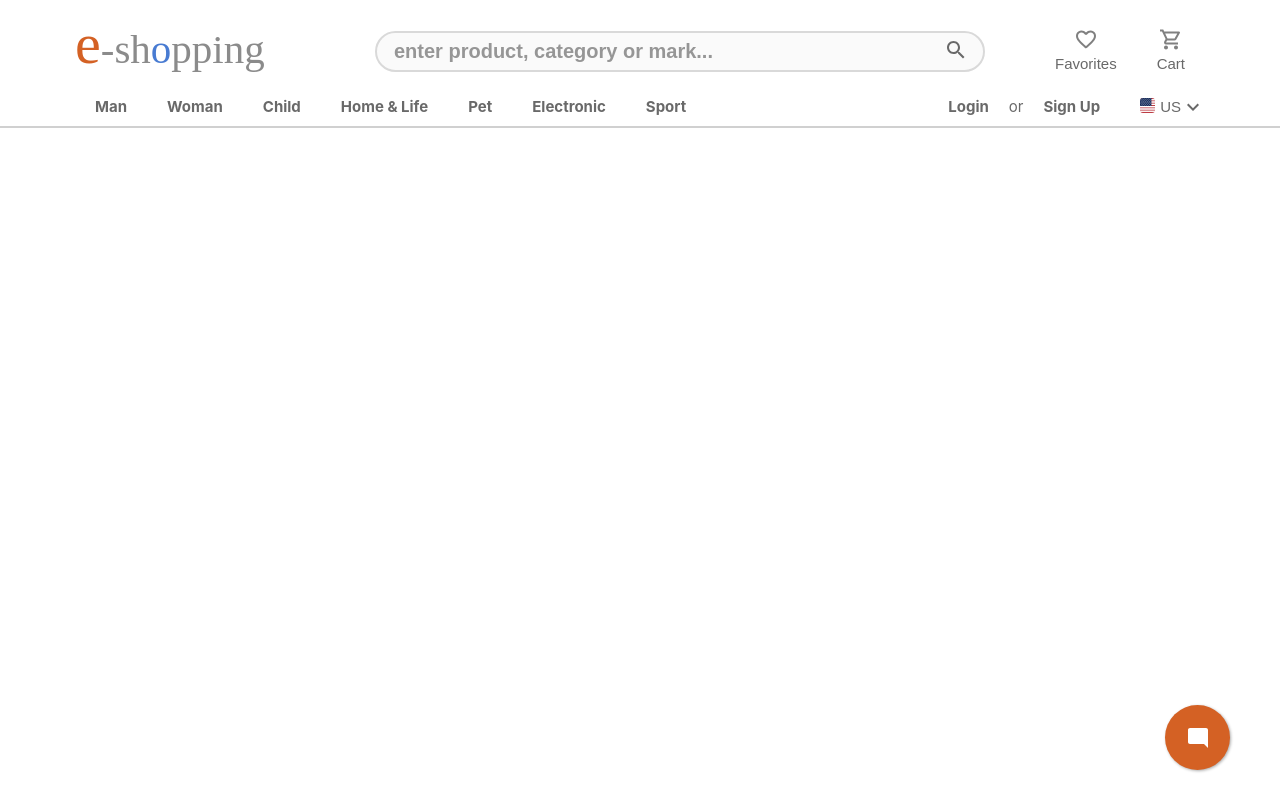
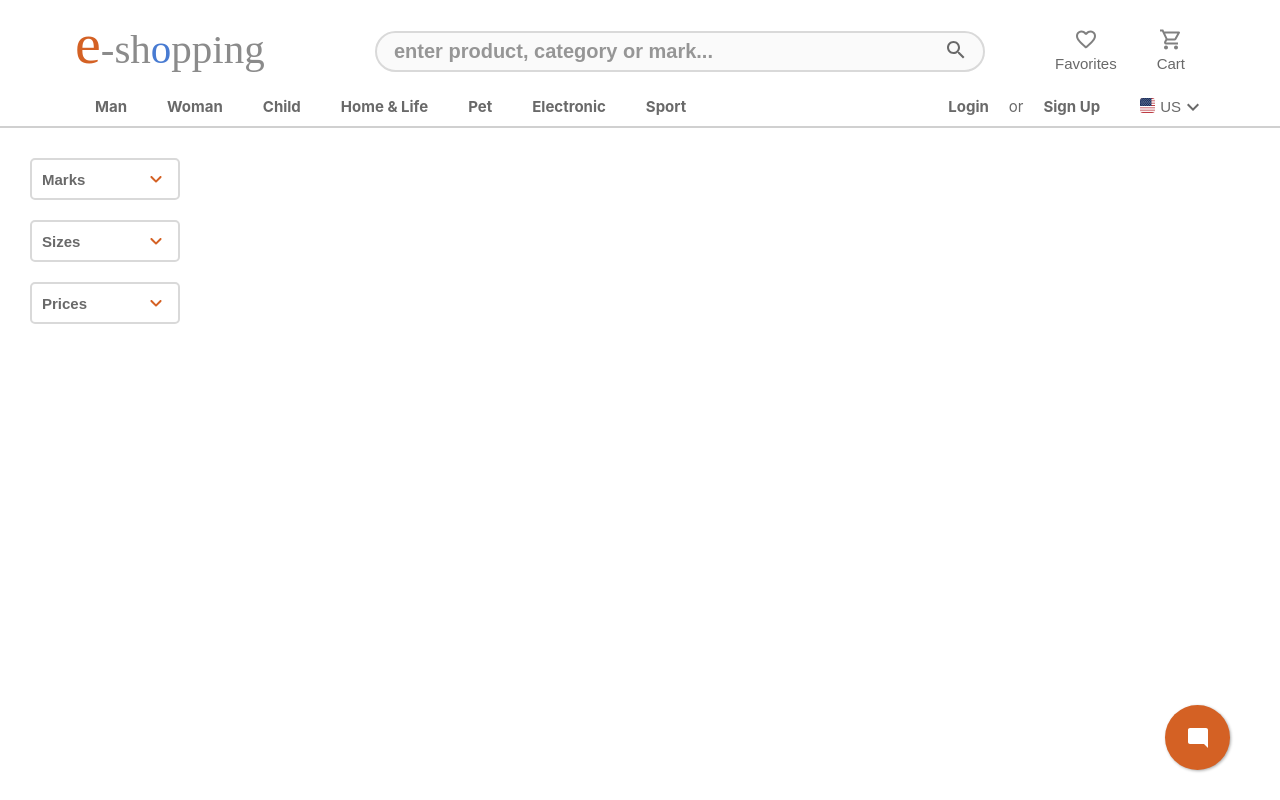
Before and after one commit to shoki61/e-shopping, a React (Create React App) app: page /products in a window 1280 px wide. Built offline with nearby package versions, Linux system fonts and the light colour scheme.

Commit message:
improve products page

```diff
--- a/src/components/index.tsx
+++ b/src/components/index.tsx
@@ -15,3 +15,4 @@ export { default as ProductColors } from './ProductColors';
 export { default as ImageSlider } from './ImageSlider';
 export { default as Container } from './Container';
 export { default as Checkbox } from './Checkbox';
+export { default as Collapse } from './Collapse';
--- a/src/pages/Products/index.tsx
+++ b/src/pages/Products/index.tsx
@@ -1,13 +1,86 @@
-import { Space, P, Horizontal, Clickable, Button, Checkbox } from 'components';
+import { useState } from 'react';
+
+import { Space, P, Horizontal, Clickable, Button, Checkbox, Collapse } from 'components';
 
 import './style.css';
 
 type Props = {};
 
 const Products: React.FC<Props> = ({}: Props) => {
+  const [sizes, setSizes] = useState([
+    { name: 'XS', selected: false },
+    { name: 'S', selected: false },
+    { name: 'M', selected: false },
+    { name: 'L', selected: false },
+    { name: 'XL', selected: false },
+  ]);
+  const [prices, setPrices] = useState([
+    { name: '0-50', min: 0, max: 50, selected: false },
+    { name: '50-100', min: 50, max: 100, selected: false },
+    { name: '100-150', min: 100, max: 150, selected: false },
+    { name: '150-200', min: 150, max: 200, selected: false },
+  ]);
+  const [marks, setMarks] = useState([
+    { name: 'A', selected: false },
+    { name: 'B', selected: false },
+    { name: 'C', selected: false },
+    { name: 'D', selected: false },
+  ]);
+
+  const updateFilter = (filterItem: any, v: any) =>
+    filterItem.map((item: any) => (item.name === v.name ? { ...item, selected: !item.selected } : item));
+
+  const filterHandler = (key: string, v: any) => {
+    if (key === 'sizes') {
+      setSizes(updateFilter(sizes, v));
+    } else if (key === 'marks') {
+      setMarks(updateFilter(marks, v));
+    } else if (key === 'prices') {
+      setPrices(updateFilter(prices, v));
+    }
+  };
   return (
     <Horizontal>
-      <Space></Space>
+      <Space>
+        <Collapse
+          title={'Marks'}
+          contents={marks.map((m, i) => (
+            <Space key={`products-marks-${m.name}-${i}`} h={'s'} v={'xs'}>
+              <Horizontal>
+                <Checkbox checked={m.selected} onClick={() => filterHandler('marks', m)} size={'small'} />
+                <Space v={'n'} h={'xs'} />
+                <P color={'dg1'}>{m.name}</P>
+              </Horizontal>
+            </Space>
+          ))}
+        />
+        <Collapse
+          title={'Sizes'}
+          contents={sizes.map((s: any, i) => (
+            <Space key={`products-sizes-${s.name}-${i}`} h={'s'} v={'xs'}>
+              <Horizontal>
+                <Checkbox checked={s.selected} onClick={() => filterHandler('sizes', s)} size={'small'} />
+                <Space v={'n'} h={'xs'} />
+                <P color={'dg1'}>{s.name}</P>
+              </Horizontal>
+            </Space>
+          ))}
+        />
+        <Collapse
+          title={'Prices'}
+          contents={prices.map((p, i) => (
+            <Space key={`products-prices-${p.name}-${i}`} h={'s'} v={'xs'}>
+              <Horizontal>
+                <Checkbox checked={p.selected} onClick={() => filterHandler('prices', p)} size={'small'} />
+                <Space v={'n'} h={'xs'} />
+                <P color={'dg1'}>
+                  {p.min} - {p.max}
+                </P>
+              </Horizontal>
+            </Space>
+          ))}
+        />
+      </Space>
       <Space></Space>
     </Horizontal>
   );
```
